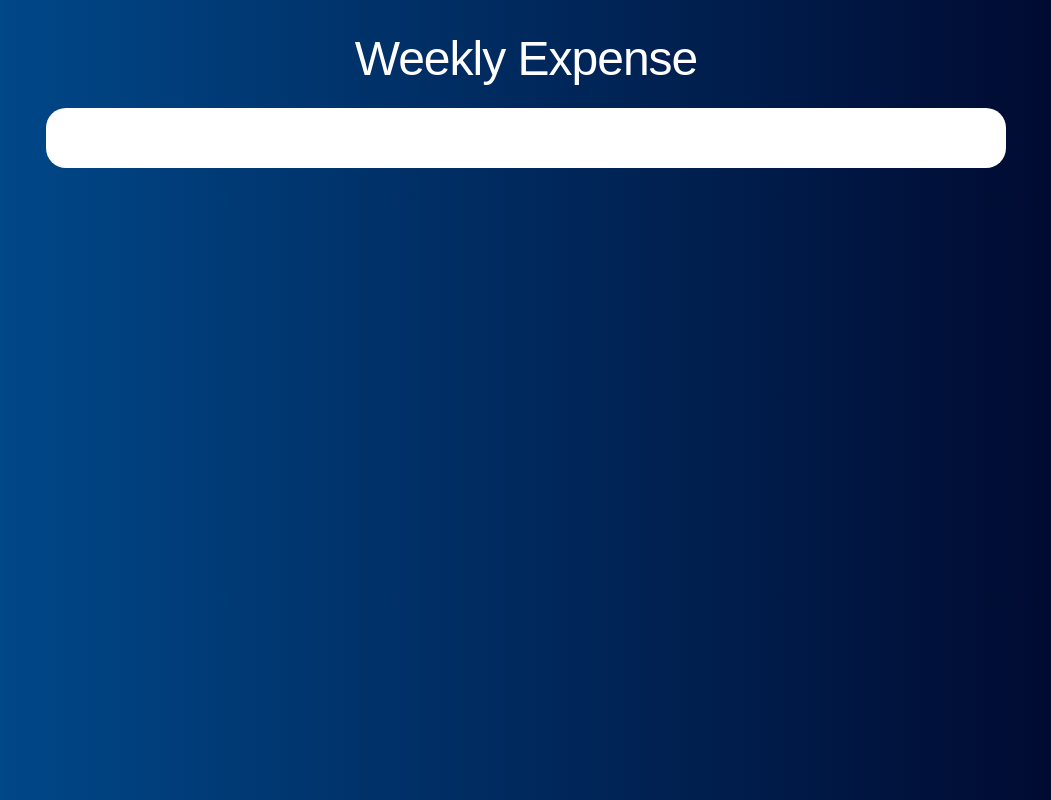
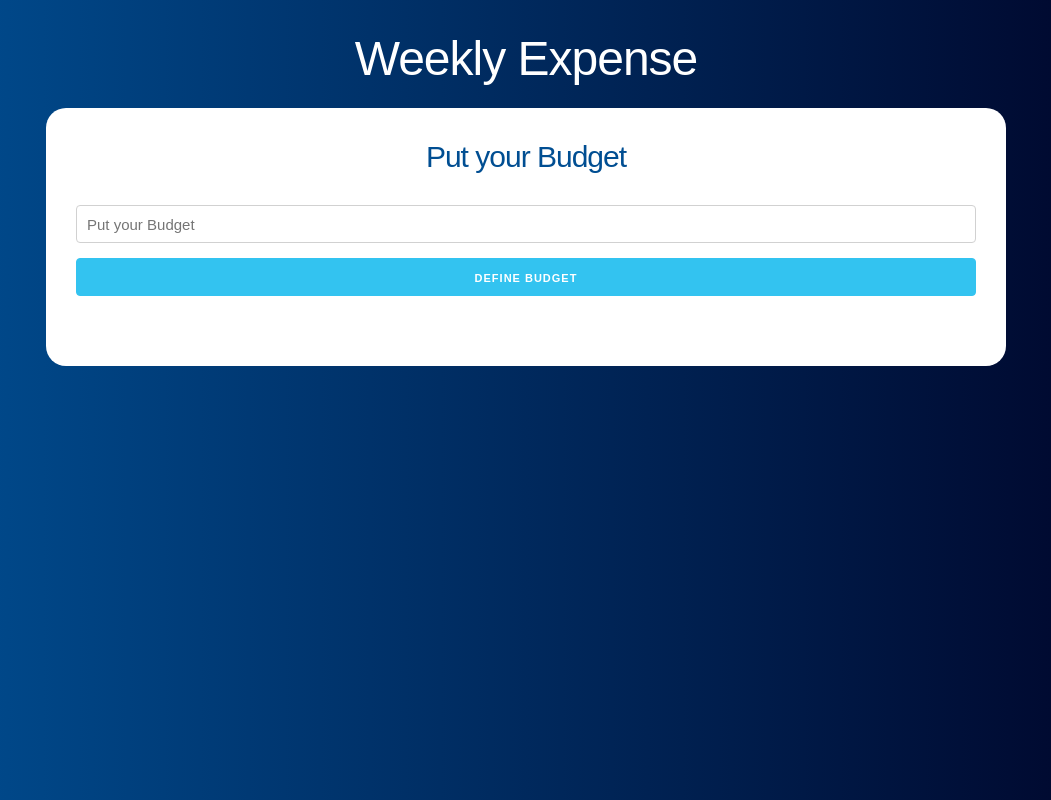
Before and after one commit to DiegoMutre/budget-control, a React (Create React App) app: page / in a window 1280 px wide. Shown: the whole page, without its empty margins (114-1165 px from the left). Built offline with nearby package versions, Linux system fonts and the light colour scheme.

Commit message:
feat: Use Form component in App component.

```diff
--- a/src/App.js
+++ b/src/App.js
@@ -1,10 +1,12 @@
+import Form from "./components/Form";
+
 function App() {
     return (
         <div className="container">
             <header>
                 <h1>Weekly Expense</h1>
                 <div className="contenido-principal contenido">
-                    {/* Form here */}
+                    <Form />
                 </div>
             </header>
         </div>
```
